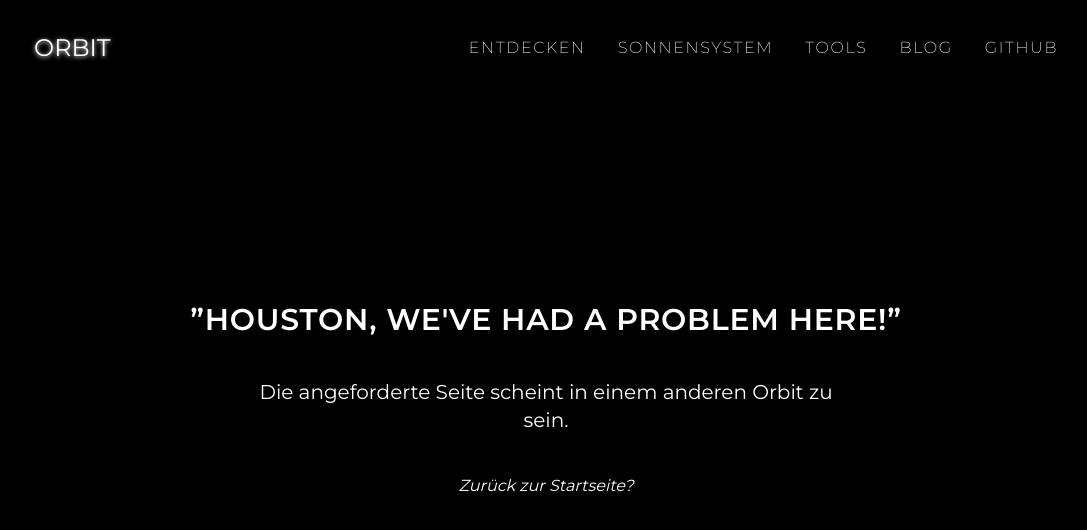
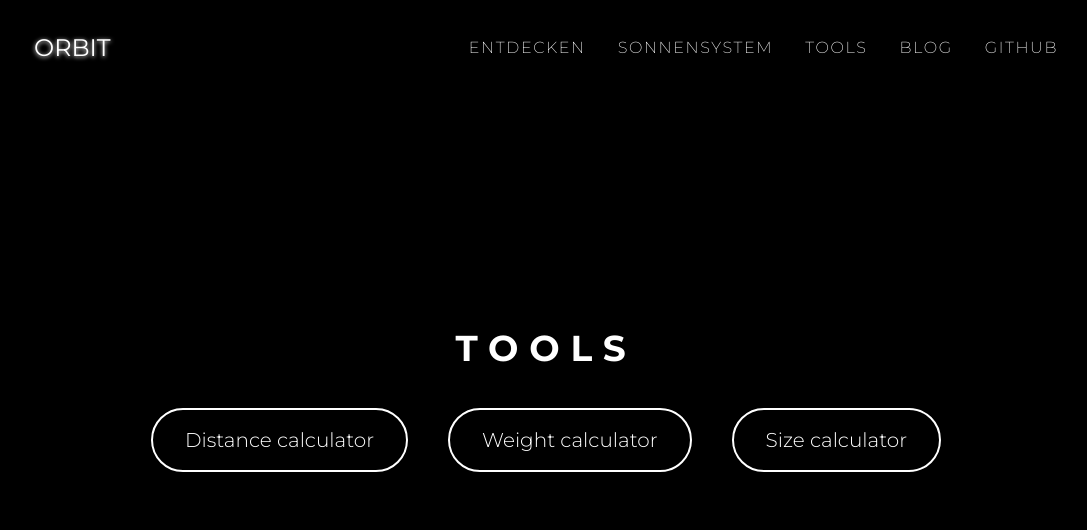
Before and after one commit to zeroequalsone/orbit, a Next.js app: page /tools in a window 1280 px wide. Before the commit this address had no page. Shown: the top 530 px of the page, without its empty margins (94-1181 px from the left). Built offline with nearby package versions, Linux system fonts and the light colour scheme.

Commit message:
Added general dashboard for tools (#8)

```diff
--- /dev/null
+++ b/app/tools/page.tsx
@@ -0,0 +1,31 @@
+import Link from "next/link";
+
+export default function Tools() {
+  return (
+    <div className='flex justify-center items-center min-h-screen bg-center bg-cover bg-[url("/planets/BG.png")] text-white'>
+      <div className="flex justify-center items-center flex-col gap-10 w-4/5">
+        <h1 className="text-4xl font-bold uppercase tracking-[0.3em]">Tools</h1>
+        <div className="flex gap-10">
+          <Link
+            href="/tools/weight-calculator"
+            className="border-2 border-white rounded-full px-8 py-4 text-xl font-light"
+          >
+            Distance calculator
+          </Link>
+          <Link
+            href="/tools/size-calculator"
+            className="border-2 border-white rounded-full px-8 py-4 text-xl font-light"
+          >
+            Weight calculator
+          </Link>
+          <Link
+            href="/tools/distance-calculator"
+            className="border-2 border-white rounded-full px-8 py-4 text-xl font-light"
+          >
+            Size calculator
+          </Link>
+        </div>
+      </div>
+    </div>
+  );
+}
```
